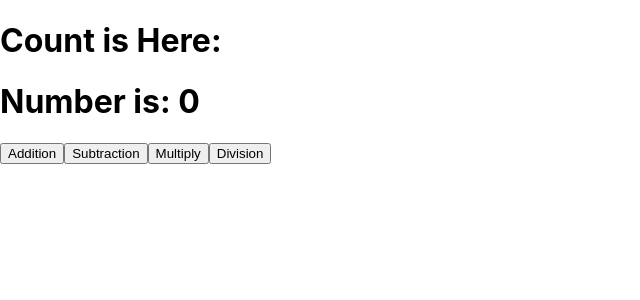
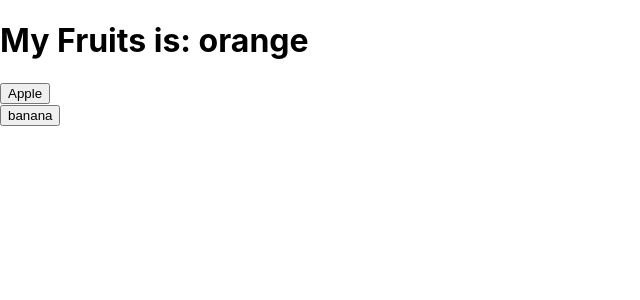
Before and after one commit to anurag-vns/anurag, a React (Create React App) app: page / in a window 1280 px wide. Shown: the top 300 px of the page, without its empty margins (0-640 px from the left). Built offline with nearby package versions, Linux system fonts and the light colour scheme.

Commit message:
usestate example
change fruits name

```diff
--- a/src/App.js
+++ b/src/App.js
@@ -1,9 +1,10 @@
-import Comp from "./Comp";
+import Fruits from "./Fruits";
+
 
 
 function App() {
   return (
-    <Comp/>
-  );
-};
+   <Fruits/>
+  )
+}
 export default App;
--- /dev/null
+++ b/src/Fruits.js
@@ -0,0 +1,25 @@
+import React, { useState } from "react";
+
+function Fruits(){
+
+const [furit,setFurit]= useState("orange");
+
+function apple()
+{
+    setFurit("Apple");
+}
+
+function banana()
+{
+    setFurit("Banana");
+}
+
+    return(
+        <>
+        <h1>My Fruits is: {furit}</h1>
+        <button onClick={apple}>Apple</button><br/>
+         <button onClick={banana}>banana</button>
+</>
+    );
+}
+export default Fruits;
```
